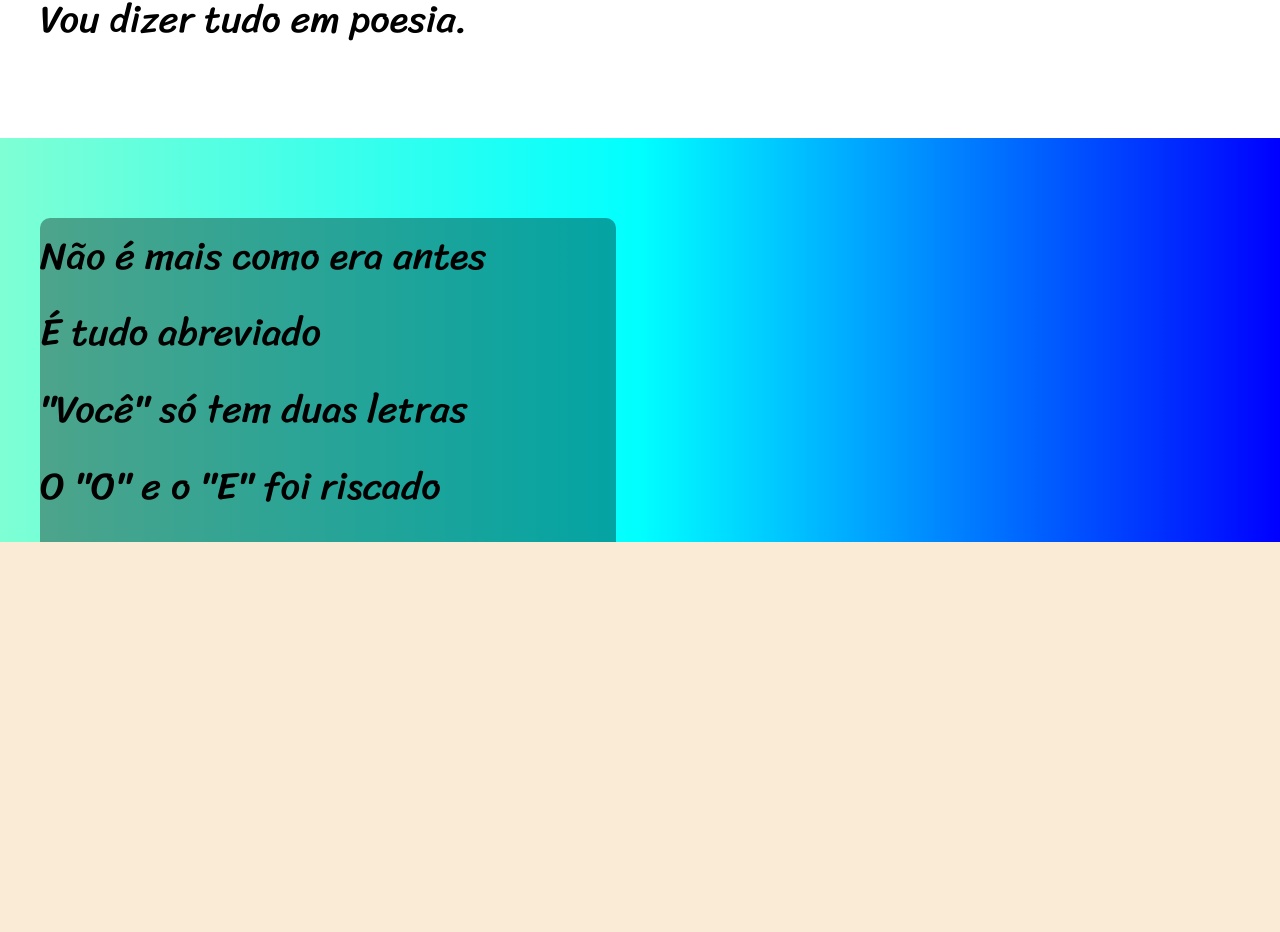
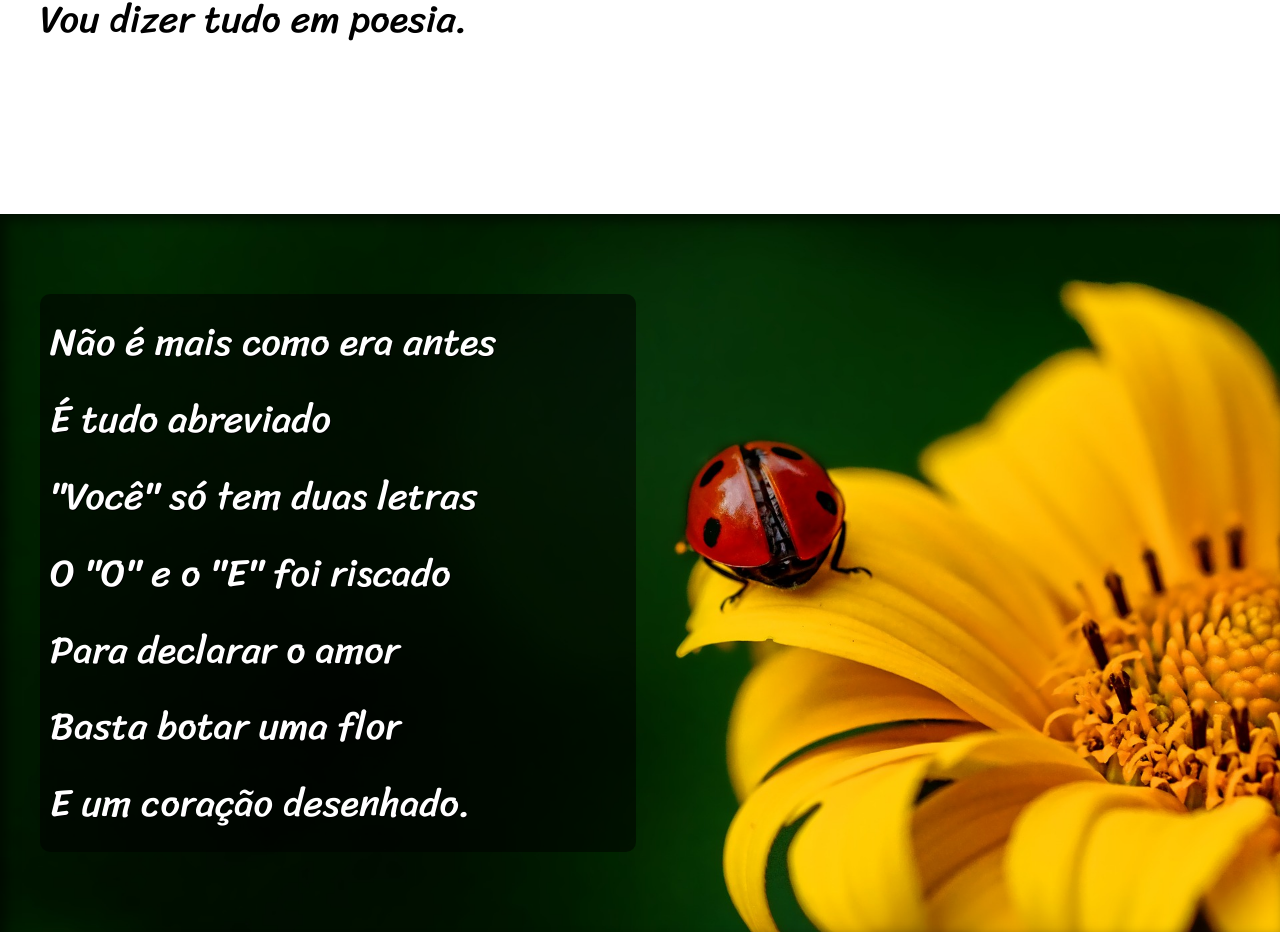
Before and after one commit to Dionatan2019Rodrigues/Curso-html5-css3, a plain HTML site: page desafio12/index.html in a window 1280 px wide. Shown: the part 729-1661 px from the top of the page. Drawn offline with Linux system fonts and the light colour scheme.

Commit message:
completo desaio12

```diff
--- a/desafio12/index.html
+++ b/desafio12/index.html
@@ -28,7 +28,7 @@
         </p>
     </section>
 
-    <section class="imagem">
+    <section class="imagem" id="img01">
         <p>
             Não é mais como era antes
             <br>É tudo abreviado
@@ -61,7 +61,7 @@
         </p>
     </section>
 
-    <section class="imagem">
+    <section class="imagem" id="img02">
         <p>
             Tenho saudade das cartas
             <br>Escritas com a própria mão
--- a/desafio12/style.css
+++ b/desafio12/style.css
@@ -41,6 +41,7 @@ header a, footer a{
 header a:hover, footer a:hover{
     text-decoration: underline;
 }
+
 section{
     padding-top: 10vh;
     padding-bottom: 10vh;
@@ -48,20 +49,36 @@ section{
     line-height: 2em;
     font-family: var(--fonte3);
     font-size: 3vw;
-
 }
 section.normal{
     background-color: white;
     color: black;
 }
+section.normal > p{
+    padding-bottom: 2em;
+}
 section.imagem{
-    background-image: linear-gradient(to right, aquamarine, aqua, blue );
+    box-shadow: inset 6px 6px 13px 0px rgba(0, 0, 0, 0.562);
+    background-size: cover;
+    background-attachment: fixed;
 }
 section.imagem > p{
-    background-color: rgba(0, 0, 0, 0.356);
+    background-color: rgba(0, 0, 0, 0.534);
     width: 45vw;
     border-radius: 10px;
+    text-shadow: 1px 1px 0px rgba(0, 0, 0, 0.884);
+    color: white;
+    padding: 10px;
 }
+section#img01{
+    background-image: url('imagens/background001.jpg');
+    background-position: right center;
+}
+section#img02{
+    background-image: url('imagens/background002.jpg');
+    background-position: left center;
+}
+
 footer{
     text-align: center;
     background-color: black;
```
Also changed, not shown: 1 other file.
